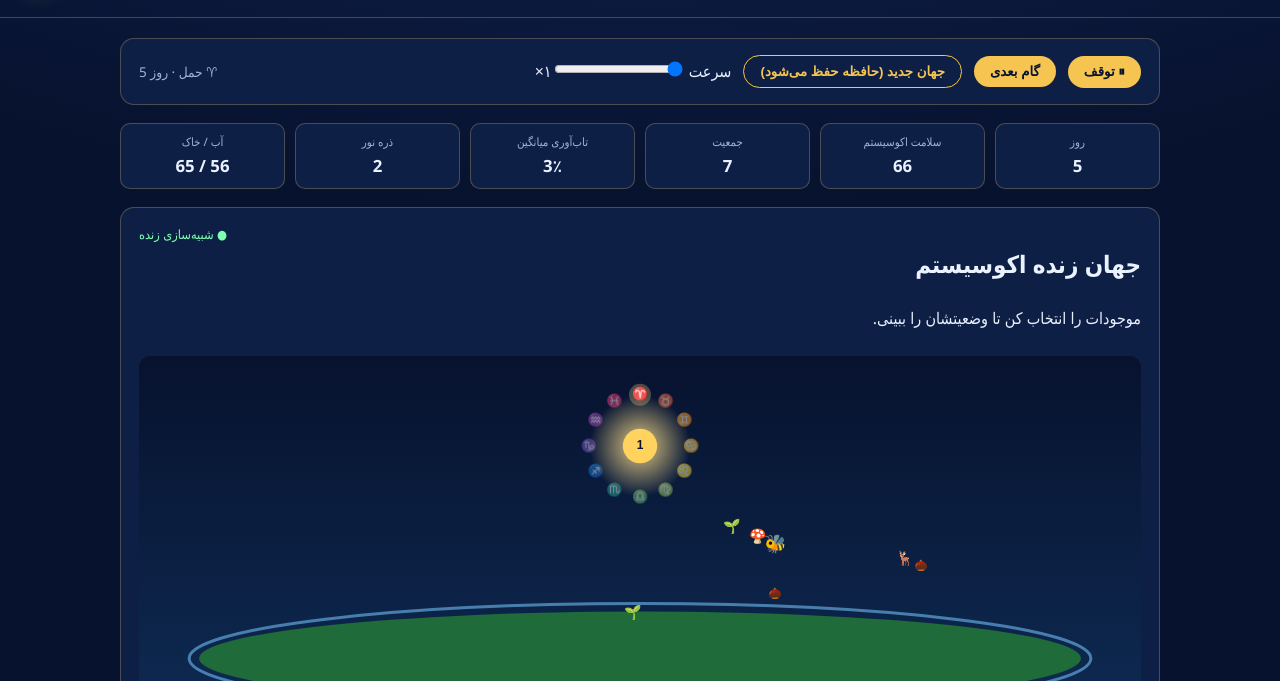
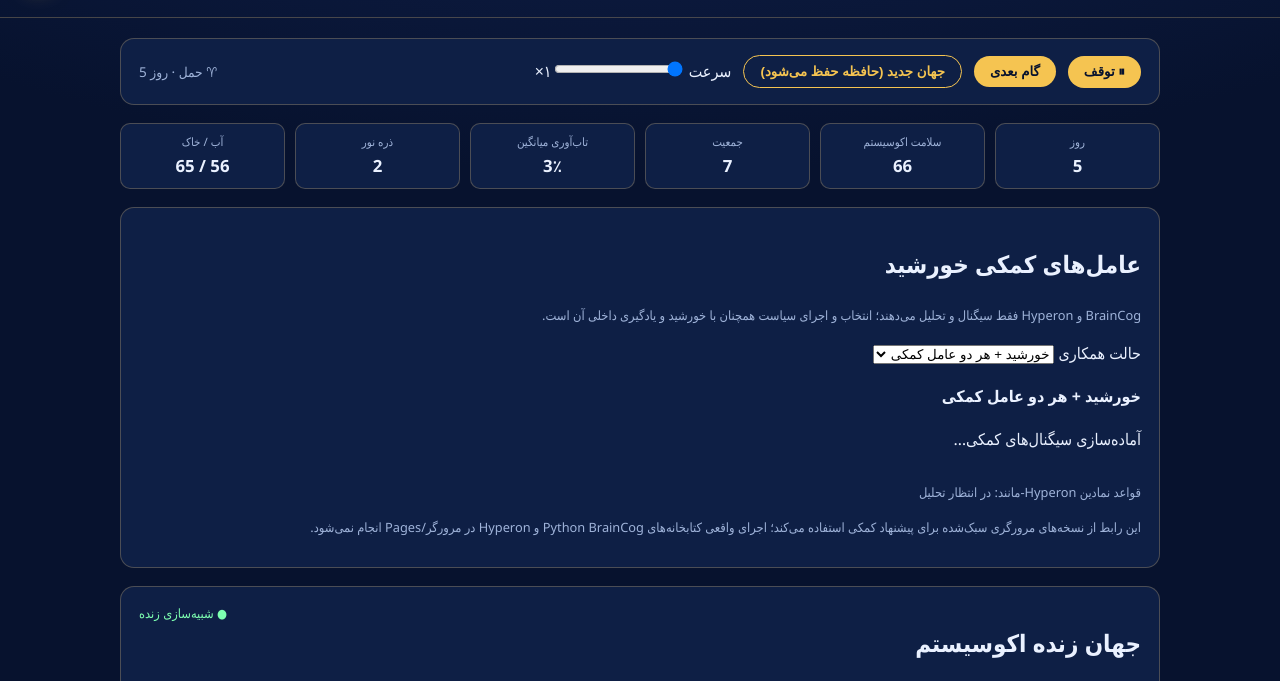
Before and after one commit to iojh2021-oss/sunp, a website with bundled scripts: page index.html in a window 1280 px wide. Shown: the part 115-796 px from the top of the page. Built offline with nearby package versions, Linux system fonts and the light colour scheme; files whose address does not match are found by name.

Commit message:
Add cognitive assistant selector and status panel

```diff
--- a/index.html
+++ b/index.html
@@ -18,6 +18,25 @@
   </section>
 
   <section class="stats" id="stats" aria-live="polite"></section>
+
+  <section class="panel cognition-panel" aria-live="polite">
+    <div class="cognition-head">
+      <div><h2>عامل‌های کمکی خورشید</h2><p class="hint">BrainCog و Hyperon فقط سیگنال و تحلیل می‌دهند؛ انتخاب و اجرای سیاست همچنان با خورشید و یادگیری داخلی آن است.</p></div>
+      <label>حالت همکاری
+        <select id="cognitionMode">
+          <option value="off">خورشید تنها</option>
+          <option value="braincog">خورشید + BrainCog</option>
+          <option value="hyperon">خورشید + Hyperon</option>
+          <option value="both" selected>خورشید + هر دو عامل کمکی</option>
+        </select>
+      </label>
+    </div>
+    <p><b id="cognitionModeLabel">خورشید + هر دو عامل کمکی</b></p>
+    <p id="cognitionSummary" class="cognition-summary">آماده‌سازی سیگنال‌های کمکی…</p>
+    <div id="cognitionSignals" class="population"></div>
+    <p class="hint">قواعد نمادین Hyperon-مانند: <span id="cognitionRules">در انتظار تحلیل</span></p>
+    <p class="hint">این رابط از نسخه‌های مرورگری سبک‌شده برای پیشنهاد کمکی استفاده می‌کند؛ اجرای واقعی کتابخانه‌های Python BrainCog و Hyperon در مرورگر/Pages انجام نمی‌شود.</p>
+  </section>
 
   <section class="panel world-panel">
     <div class="world-head">
```
